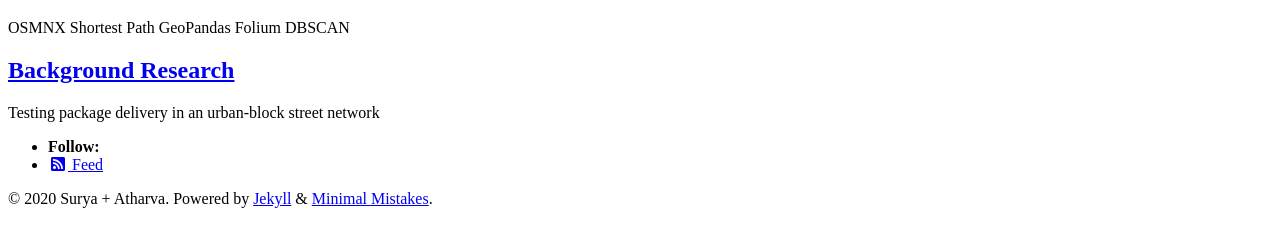
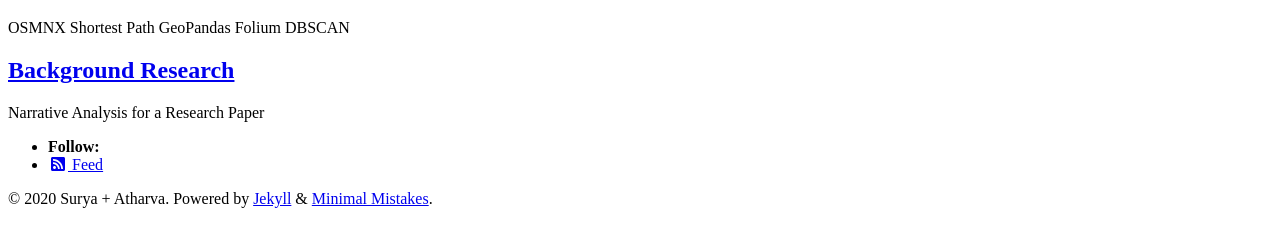
Before and after one commit to suryajps/Spatial-Analysis-for-Drone-vs-Truck-Deliveries-, a Jekyll site: the page built from index.html, in a window 1280 px wide. Shown: the part 572-819 px from the top of the page. Built offline with Jekyll 4.4.1, drawn with Linux system fonts in a browser that asks for light colours; cached includes are drawn as plain includes; nearby versions of some CDN libraries; the list of posts is cut into pages by our own code.

Commit message:
Update 2020-12-21-Background-Research.md

```diff
--- a/_posts/2020-12-21-Background-Research.md
+++ b/_posts/2020-12-21-Background-Research.md
@@ -3,7 +3,7 @@ title: "Background Research"
 date: 2020-12-21
 published: true
 tags: [dataviz, matplotlib]
-excerpt: "Testing package delivery in an urban-block street network"
+excerpt: "Narrative Analysis for a Research Paper"
 toc: true
 toc_sticky: true
 read_time: false
```
